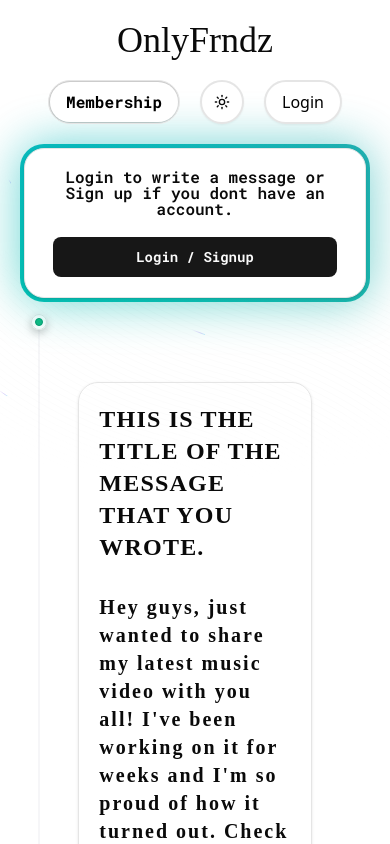
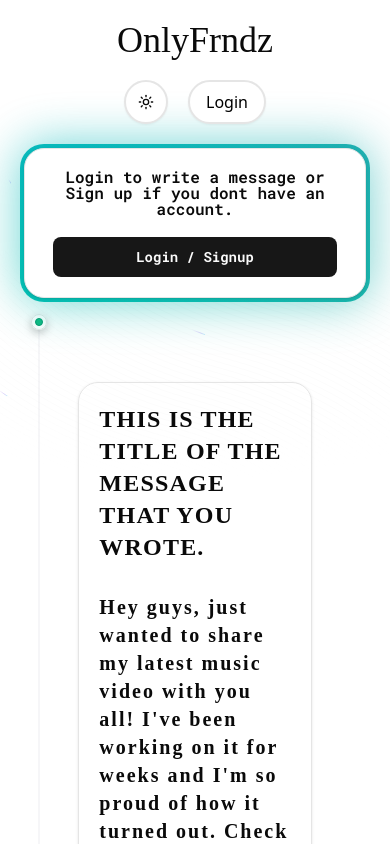
Before and after one commit to Hriday2406/onlyfrndz, a React (Vite) app: page / in a window 390 px wide. Shown: the top 844 px of the page. Built offline with nearby package versions, Linux system fonts and the light colour scheme; a web font is replaced by a local one.

Commit message:
Membership only visible to logged in users

```diff
--- a/src/components/Header.tsx
+++ b/src/components/Header.tsx
@@ -22,7 +22,10 @@ export const Header = () => {
           OnlyFrndz
         </Link>
         {activePath === "/" && (
-          <div className="flex items-center justify-between gap-5 md:w-1/2 md:gap-20">
+          <div
+            className={`flex items-center ${localStorage.getItem("Authorization") ? "justify-between" : "justify-end"} gap-5 md:w-1/2 md:gap-20`}
+          >
+            {localStorage.getItem("Authorization") && (
               <HoverBorderGradient
                 containerClassName="md:-translate-x-1/2"
                 as="button"
@@ -31,8 +34,9 @@ export const Header = () => {
               >
                 <span>Membership</span>
               </HoverBorderGradient>
+            )}
 
-            <div className="flex gap-5">
+            <div className="flex gap-5 self-end">
               <ModeToggle />
               <Button
                 variant="outline"
```
Lines whose indentation alone changed are shown as unchanged.
